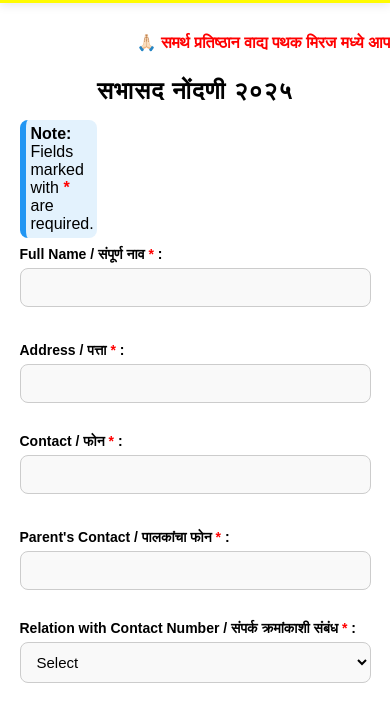
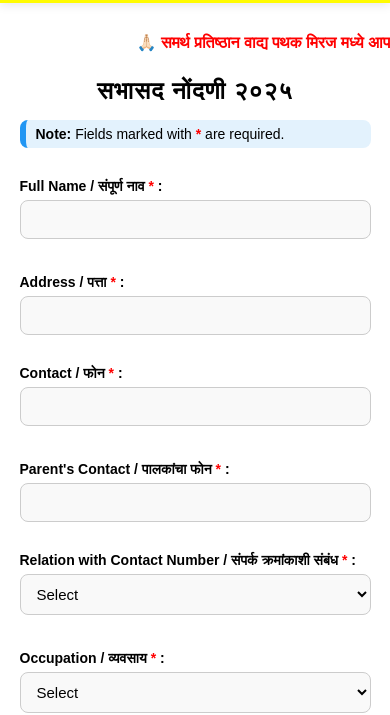
Before and after one commit to prajwals22/SamarthaPrathishthanMiraj.github.io, a plain HTML site: page index.html in a window 390 px wide. Shown: the part 132-847 px from the top of the page. Drawn offline with Linux system fonts and the light colour scheme.

Commit message:
Update Style.css

```diff
--- a/Style.css
+++ b/Style.css
@@ -477,11 +477,29 @@ footer {
             }
         }
 
-      .form-note {
-            width: 22%;
-            background: #e3f2fd;
-            padding: 5px;
-            border-left: 6px solid #2196f3;
-            border-radius: 8px;
-            margin-bottom: -22px;
-        }
+     .form-note {
+    width: 100%;
+    max-width: 400px;
+    background: #e3f2fd;
+    padding: 10px 15px;
+    border-left: 6px solid #2196f3;
+    border-radius: 8px;
+    margin-bottom: 15px;
+    font-size: 16px;
+    box-sizing: border-box;
+}
+
+/* Responsive Typography and Spacing */
+@media (max-width: 768px) {
+    .form-note {
+        font-size: 15px;
+        padding: 8px 12px;
+    }
+}
+
+@media (max-width: 480px) {
+    .form-note {
+        font-size: 14px;
+        padding: 6px 10px;
+    }
+}
```
